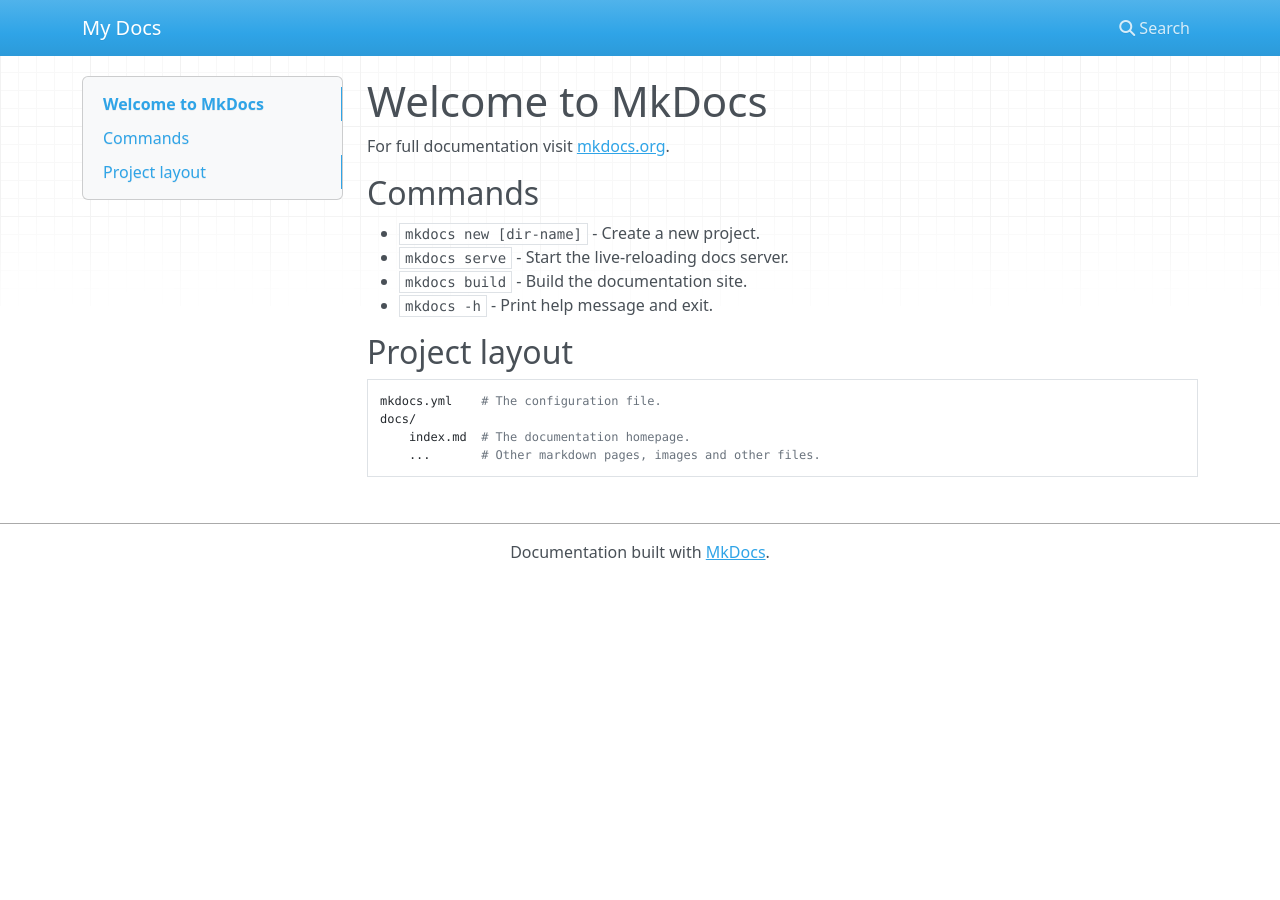
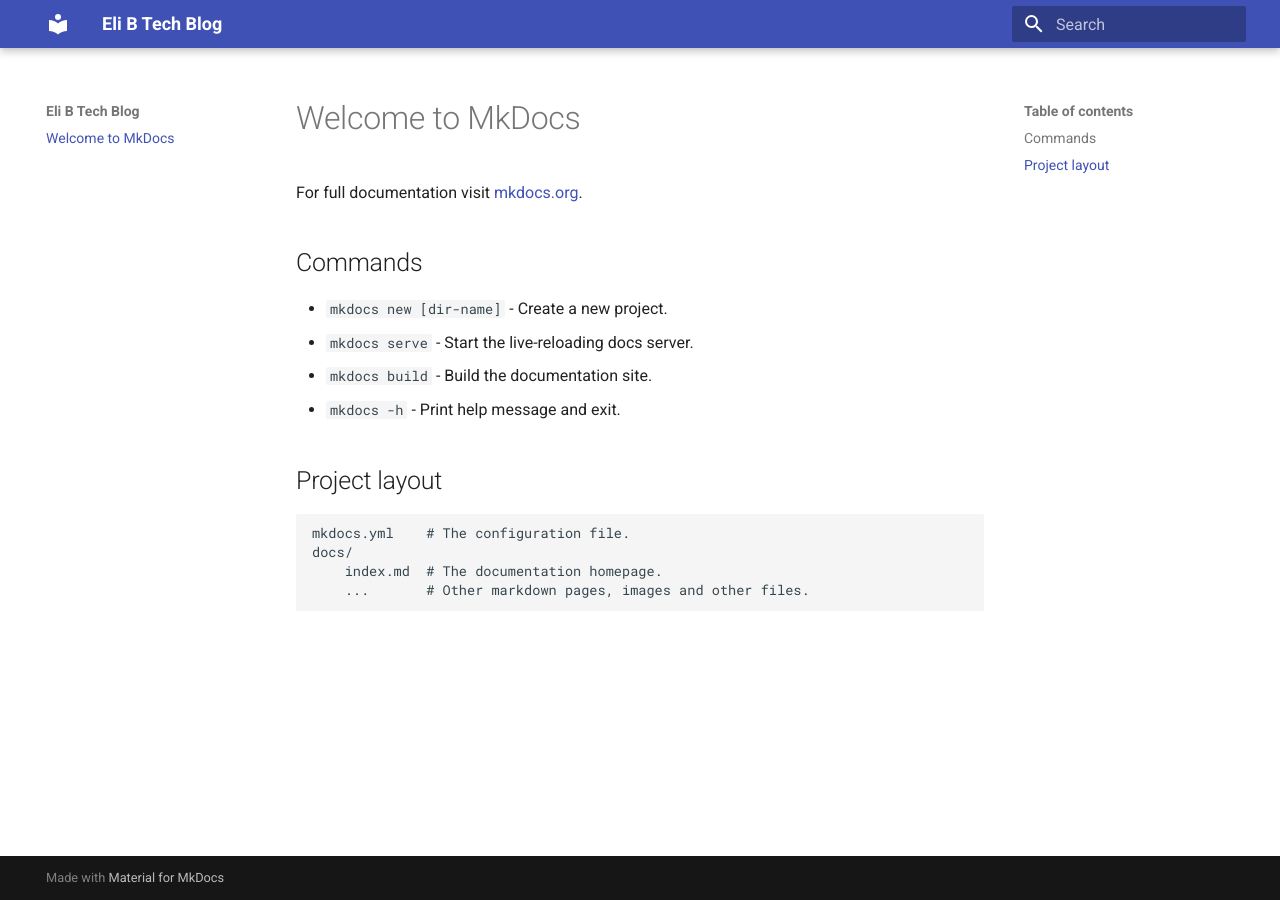
Before and after one commit to eliburtonr5/ebr5web, an MkDocs documentation site: the page built from docs/index.md, in a window 1280 px wide. Built offline with MkDocs 1.6.1 and Material for MkDocs 9.7.7, drawn with Linux system fonts in a browser that asks for light colours; nearby versions of some CDN libraries.

Commit message:
Add VSCode settings for YAML schemas and custom tags; update mkdocs.yml with site details

```diff
--- a/mkdocs.yml
+++ b/mkdocs.yml
@@ -1 +1,4 @@
-site_name: My Docs
+site_name: Eli B Tech Blog
+site_url: https://blog.ebr5.com
+theme:
+  name: material
```
